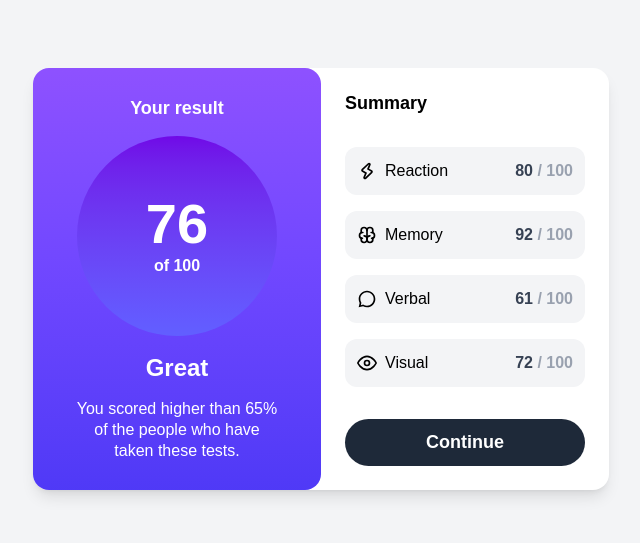
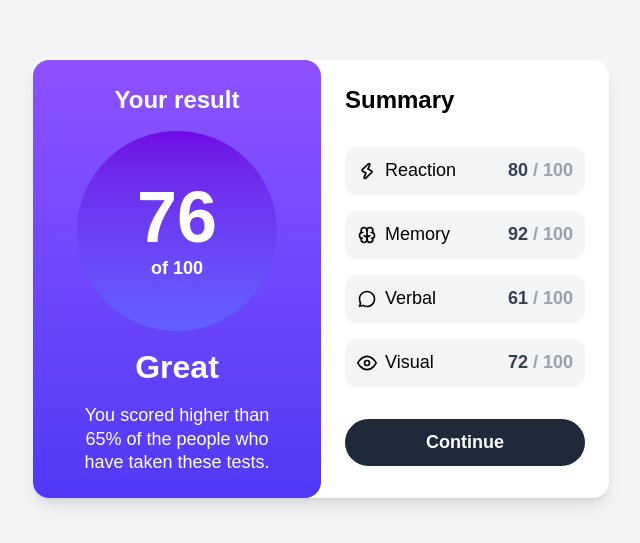
Before and after one commit to anet-eny/results-summary-component, a React (Vite) app: page / in a window 1280 px wide. Shown: the part 121-664 px from the top of the page, without its empty margins (319-959 px from the left). Built offline with nearby package versions, Linux system fonts and the light colour scheme.

Commit message:
Add typography to desktop version

```diff
--- a/src/components/ResultScore.jsx
+++ b/src/components/ResultScore.jsx
@@ -1,13 +1,13 @@
 function ResultScore() {
   return (
     <div className="bg-gradient-to-b from-violet-500 to-indigo-600 text-white flex flex-col items-center justify-center gap-4 p-6 md:w-1/2 rounded-b-2xl md:rounded-2xl">
-      <h3 className="text-preset5-bold">Your result</h3>
+      <h3 className="text-preset5-bold md:text-preset4">Your result</h3>
       <div className="bg-gradient-to-b from-violet-700 to-indigo-500 w-[140px] h-[140px] md:w-[200px] md:h-[200px] rounded-full flex flex-col items-center justify-center gap-1 ">
-        <h1 className="text-white text-preset2">76</h1>
-        <span className="text-preset6-bold">of 100</span>
+        <h1 className="text-white text-preset2 md:text-preset1">76</h1>
+        <span className="text-preset6-bold md:text-preset5-bold">of 100</span>
       </div>
-      <h2 className="text-preset4">Great</h2>
-      <p className="text-center text-preset6 px-4">
+      <h2 className="text-preset4 md:text-preset3">Great</h2>
+      <p className="text-center text-preset6 md:text-preset5 px-4">
         You scored higher than 65% of the people who have taken these tests.
       </p>
     </div>
--- a/src/components/ResultSummary.jsx
+++ b/src/components/ResultSummary.jsx
@@ -5,7 +5,9 @@ import SummaryItem from "./SummaryItem";
 function ResultSummary() {
   return (
     <div className="p-6 md:w-1/2 ">
-      <h2 className="font-bold text-preset5-bold mb-8">Summary</h2>
+      <h2 className="font-bold text-preset5-bold md:text-preset4 mb-8">
+        Summary
+      </h2>
       <div className="space-y-4">
         {resultsData.map((item) => {
           const Icon = iconMap[item.category];
--- a/src/components/SummaryItem.jsx
+++ b/src/components/SummaryItem.jsx
@@ -3,11 +3,16 @@ function SummaryItem({ category, score, Icon }) {
     <div className="flex items-center justify-between bg-gray-100 rounded-xl p-3">
       <div className="flex items-center gap-2">
         <Icon className="text-xl" />
-        <span className="text-preset6">{category}</span>
+        <span className="text-preset6 md:text-preset5">{category}</span>
       </div>
       <div>
-        <span className="text-gray-700 text-preset6-bold">{score}</span>
-        <span className="text-gray-400 text-preset6-bold"> / 100</span>
+        <span className="text-gray-700 text-preset6-bold md:text-preset5-bold">
+          {score}
+        </span>
+        <span className="text-gray-400 text-preset6-bold md:text-preset5-bold">
+          {" "}
+          / 100
+        </span>
       </div>
     </div>
   );
```
